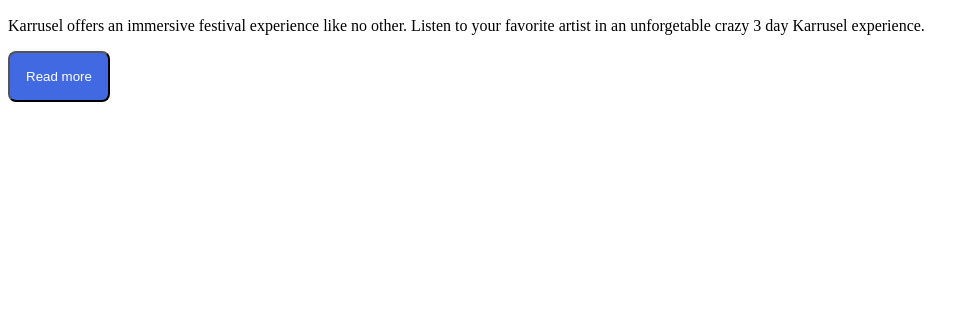
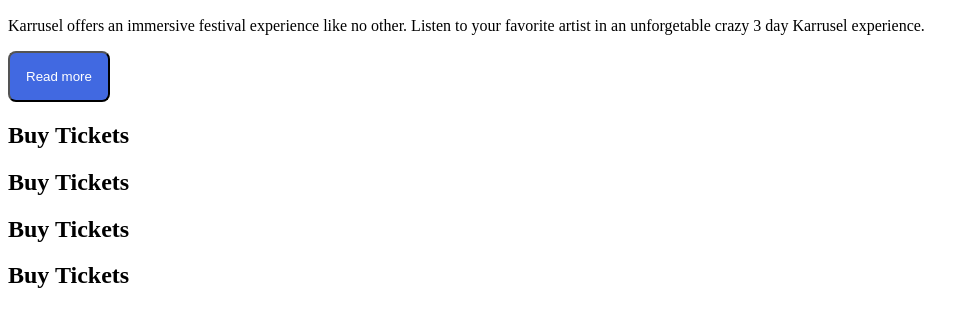
Before and after one commit to Victorhald/karrusel_astro, an Astro site: page / in a window 1280 px wide. Shown: the part 136-462 px from the top of the page, without its empty margins (0-979 px from the left). Built offline with nearby package versions, Linux system fonts and the light colour scheme; Astro itself is replaced by a stand-in of ours.

Commit message:
starter på tickets

```diff
--- a/src/components/Tickets.astro
+++ b/src/components/Tickets.astro
@@ -0,0 +1,14 @@
+<article>
+    <h2>
+        Buy Tickets
+    </h2>
+    <h2 class="varient">
+        Buy Tickets
+    </h2>
+    <h2>
+        Buy Tickets
+    </h2>
+    <h2 class="varient">
+        Buy Tickets
+    </h2>
+</article>
--- a/src/pages/index.astro
+++ b/src/pages/index.astro
@@ -3,6 +3,7 @@
 import Forside_om_os from "../components/Forside_om_os.astro";
 import Button from "../components/Button.astro";
 import Navigation from "../components/Navigation.astro";
+import Tickets from "../components/Tickets.astro";
 ---
 
 <html lang="en">
@@ -20,6 +21,10 @@
     <main>
       <Forside_om_os />
       <Button>Read more</Button>
+
+
+      <Tickets />
+
     </main>
   </body>
 </html>
```
